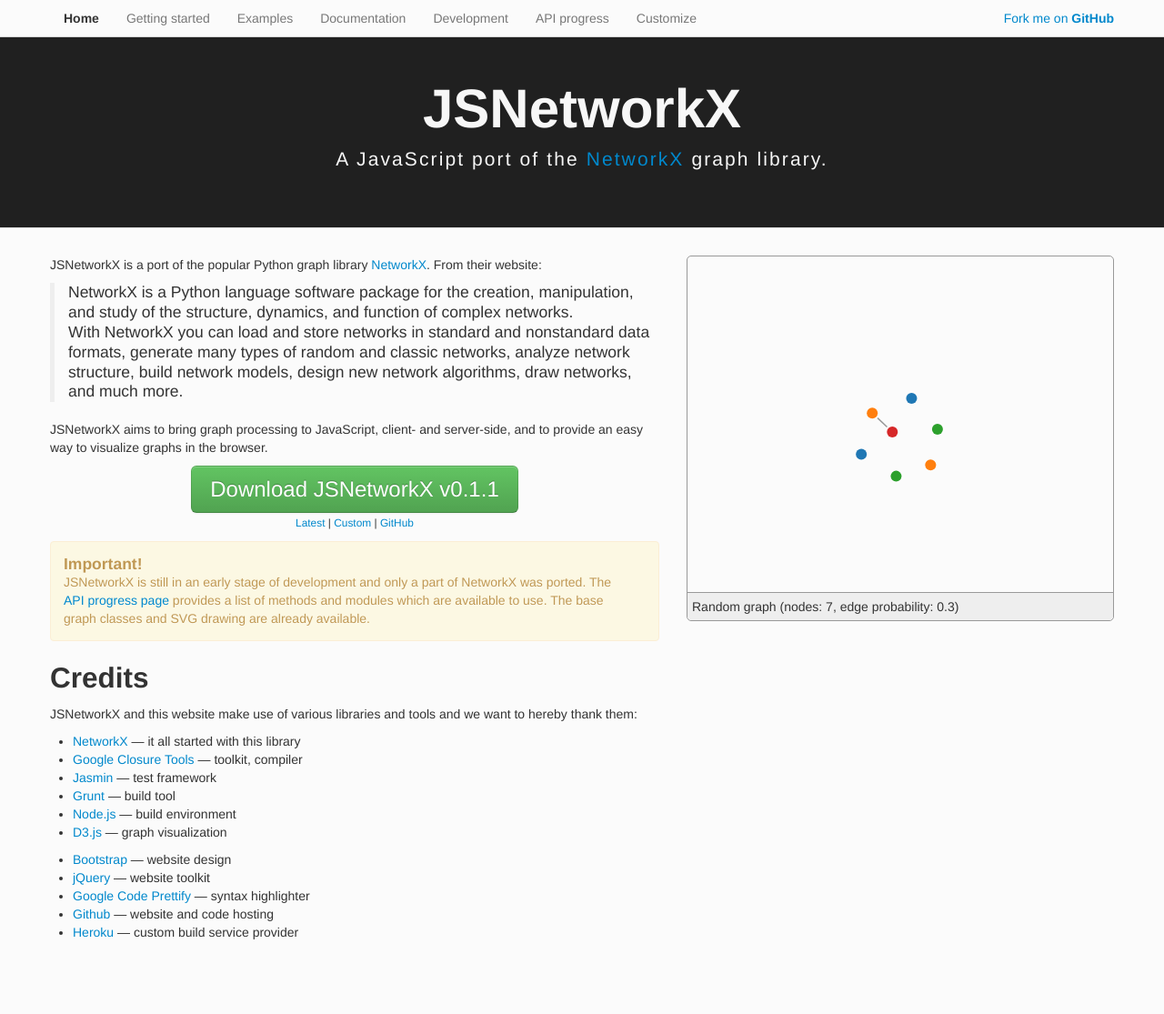
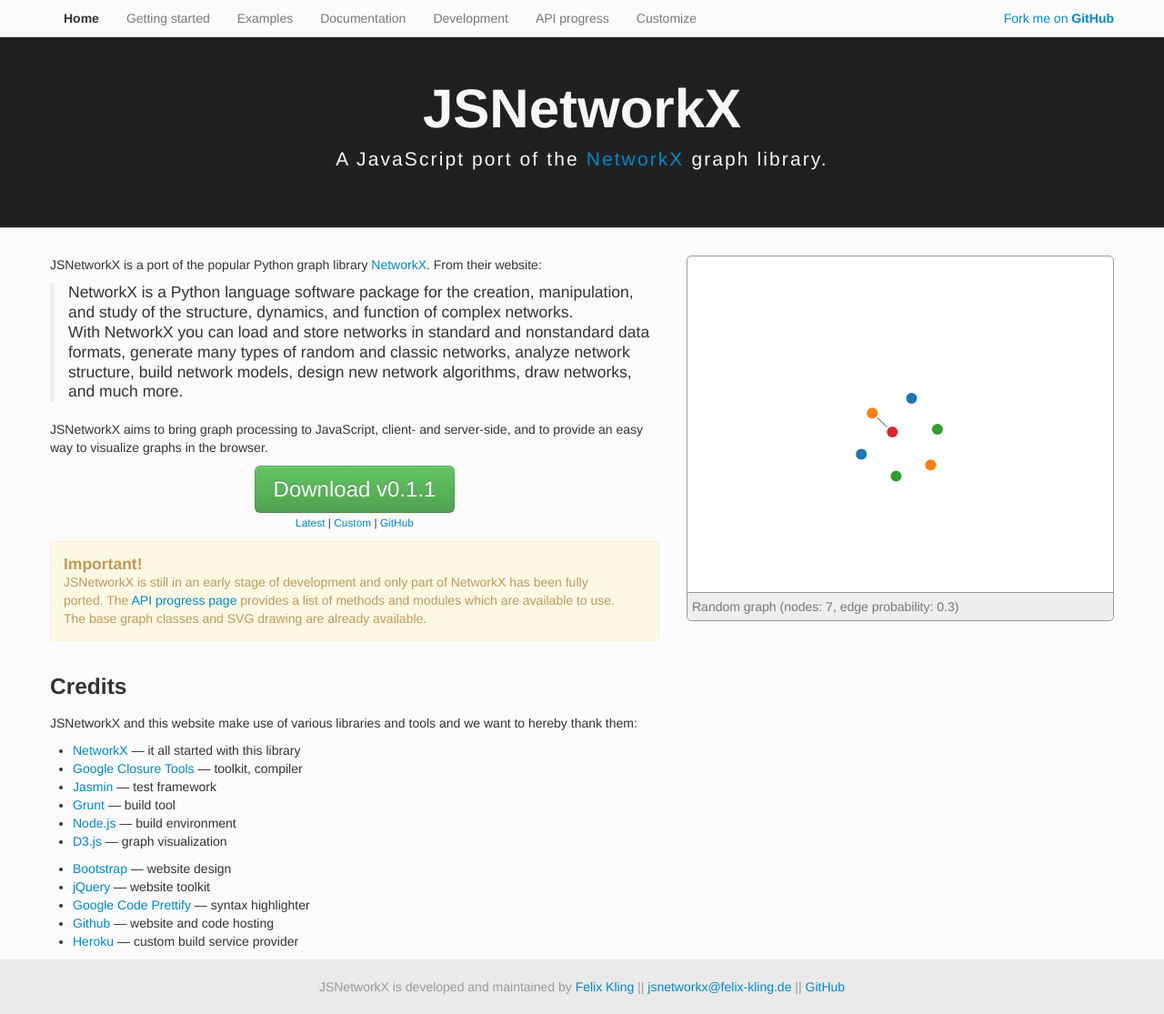
Before and after one commit to fkling/JSNetworkX, a Jekyll site: the page built from index.html, in a window 1280 px wide and 1115 px high. Shown: the whole window at 91% size. Built offline with Jekyll 4.4.1, drawn with Linux system fonts in a browser that asks for light colours.

Commit message:
Add footer, minor fixes.

```diff
--- a/_layouts/main.html
+++ b/_layouts/main.html
@@ -21,6 +21,7 @@
     {% endfor %}
   </head>
   <body class="{% if page.menu == 'Home' %}home{%else%}sub{%endif%}" data-spy="scroll" data-target=".sidebar">
+    <div id="wrap">
       <div class="navbar navbar-fixed-top" data-spy="affix" data-offset-top="1">
         <div class="navbar-inner">
           <div class="container">
@@ -39,15 +40,23 @@
           </div>
         </div>
       </div>
-    <header id="overview">
+      <div id="header">
       <div id="header-chart"></div>
-      <div class="container {% if page.menu == 'Home' %}center{% endif %}">
+      <div class="container {% if page.menu == 'Home' %}text-center{% endif %}">
         <h1>{% if page.title %} {{ page.title }} {% else %}JSNetworkX{% endif %}</h1>
         {% if page.sub %}<p class="lead">{{ page.sub }}</p>{% endif %}
       </div>
-    </header>
+      </div>
       <div class="container">
         {{ content }}
+      </div>
+      <div id="push"></div>
+    </div>
+      <div id="footer">
+        <div class="container">
+          <p class="muted credit text-center">JSNetworkX is developed and maintained by <a href="http://felix-kling.de">Felix Kling</a> || <a href="mailto:jsnetworkx@felix-kling.de">jsnetworkx@felix-kling.de</a> || <a href="https://github.com/fkling/JSNetworkX">GitHub</a>
+          </p>
+        </div>
       </div>
     {% if page.menu != 'Home' %}
     <script src="javascripts/graph.js"></script>
--- a/documentation.html
+++ b/documentation.html
@@ -96,7 +96,7 @@
       <p>Some methods have one or more optional arguments. In Python one can simply use keyword arguments to pass the desired arguments. In JSNetworkX, optional arguments can be omitted, as long as the arguments are of different types and therefore distinguishable.
       </p>
 
-      <p> For example, this is ok:</p>
+      <p> For example, this is OK:</p>
       <pre class="prettyprint linenums">
 // Python: G.edges(data=true)
 G.edges(true);
--- a/index.html
+++ b/index.html
@@ -22,7 +22,7 @@
 browser.
 </p>
 <div class="download text-center">
-<a class="btn btn-success btn-large" href="https://raw.github.com/fkling/JSNetworkX/v0.1.1/jsnetworkx.js">Download JSNetworkX v0.1.1</a>
+<a class="btn btn-success btn-large" href="https://raw.github.com/fkling/JSNetworkX/v0.1.1/jsnetworkx.js">Download v0.1.1</a>
 <br>
 <small>
   <a href="https://raw.github.com/fkling/JSNetworkX/master/jsnetworkx.js">Latest</a> |
@@ -32,12 +32,21 @@
 <div class="alert alert-block">
   <h4>Important!</h4>
   JSNetworkX is still
-  in an early stage of development and only a part of NetworkX was ported.
+  in an early stage of development and only part of NetworkX has been fully ported.
   The <a href="api_progress.html">API progress page</a> provides a list of methods and modules which are
   available to use. The base graph classes and SVG drawing are already
   available.
 </div>
-<h2>Credits</h2>
+</div>
+  <div class="span5">
+    <div id="canvas" data-spy="affix" data-offset-top="210">
+      <span class="description"></span>
+    </div>
+  </div>
+</div>
+<div class="row">
+  <div class="span7">
+<h3>Credits</h3>
 <p>JSNetworkX and this website make use of various libraries and tools and we want to hereby thank them:</p>
 <ul>
   <li><a href="http://networkx.github.com/">NetworkX</a> &mdash; it all started with this library</li>
@@ -56,11 +65,6 @@
   </li>
 </ul>
 </div>
-  <div class="span5">
-    <div id="canvas" data-spy="affix" data-offset-top="210">
-      <span class="description"></span>
-    </div>
-  </div>
 </div>
 <script src="javascripts/home_examples.js"></script>
 <script src="javascripts/rotate_examples.js"></script>
--- a/stylesheets/index.css
+++ b/stylesheets/index.css
@@ -3,7 +3,7 @@
   position: fixed;
 }
 #canvas {
-
+  background-color: white;
   height: 400px;
   border: 1px solid #999;
   border-radius: 5px;
@@ -11,6 +11,7 @@
 }
 
 #canvas .description {
+  color: #777;
   position: absolute;
   bottom: 0;
   left: 0;
@@ -40,6 +41,8 @@
 
 @media (max-width: 767px) {
   #canvas.affix {
+    top: 0;
+    margin-bottom: 10px;
     position: relative;
     width: 100%;
   }
--- a/stylesheets/styles.css
+++ b/stylesheets/styles.css
@@ -1,43 +1,63 @@
+html, body {
+  height: 100%;
+}
+
 body {
-  padding-top: 40px;
   background-color: #fbfbfb !important;
 }
 
-.center {
-  text-align: center;
+#wrap {
+  min-height: 100%;
+  height: auto !important;
+  height: 100%;
+  margin: 0 auto -60px;
 }
 
-header {
+#push, #footer {
+  height: 60px;
+}
+
+#footer {
+  background-color: #eaeaea;
+}
+
+#footer .credit {
+  margin: 20px 0;
+}
+
+#header {
   position: relative;
   padding: 40px 0px;
+  padding-top: 80px;
   color: #f7f7f7;
   background-color: #202020;
   border-bottom: 1px solid #dfdfdf;
 }
 
-body.sub header {
+body.sub #header {
   color: #555;
   padding: 20px 0px;
+  padding-top: 60px;
   background-color: #fff;
 }
 
-body.sub header h1 {
+body.sub #header h1 {
   font-size: 40px;
   line-height: 40px;
   font-weight: normal;
 }
 
-header h1 {
+#header h1 {
   font-size: 60px;
   line-height: 60px;
 }
 
-header .container {
+#header .container {
   position: relative;
   z-index: 10;
 }
 
-header .lead {
+#header .lead {
   letter-spacing: 0.1em;
 }
 
@@ -123,17 +143,26 @@
   .sidenav.affix {
     width: 136px;
   }
-  header {
+  #header {
     margin-top: -20px;
+    padding: 20px 20px;
+  }
+
+  body.sub #header {
+    padding: 20px 20px;
   }
 }
 
 @media (max-width: 767px) {
-  header {
-    padding: 40px 20px;
+  #header {
+    padding: 20px 20px;
     margin-left: -20px;
     margin-right: -20px;
     margin-top: -20px;
+  }
+
+  body.sub #header {
+    padding: 20px 20px;
   }
 
   .sidenav.affix {
@@ -144,4 +173,9 @@
   .navbar p.navbar-text {
     display: none;
   }
+
+  #footer {
+    margin-left: -20px;
+    margin-right: -20px;
+  }
 }
```
Also changed, not shown: other parts of documentation.html (+2 -2 lines), getting_started.html (+12 -12 lines). Lines whose indentation alone changed are shown as unchanged.
